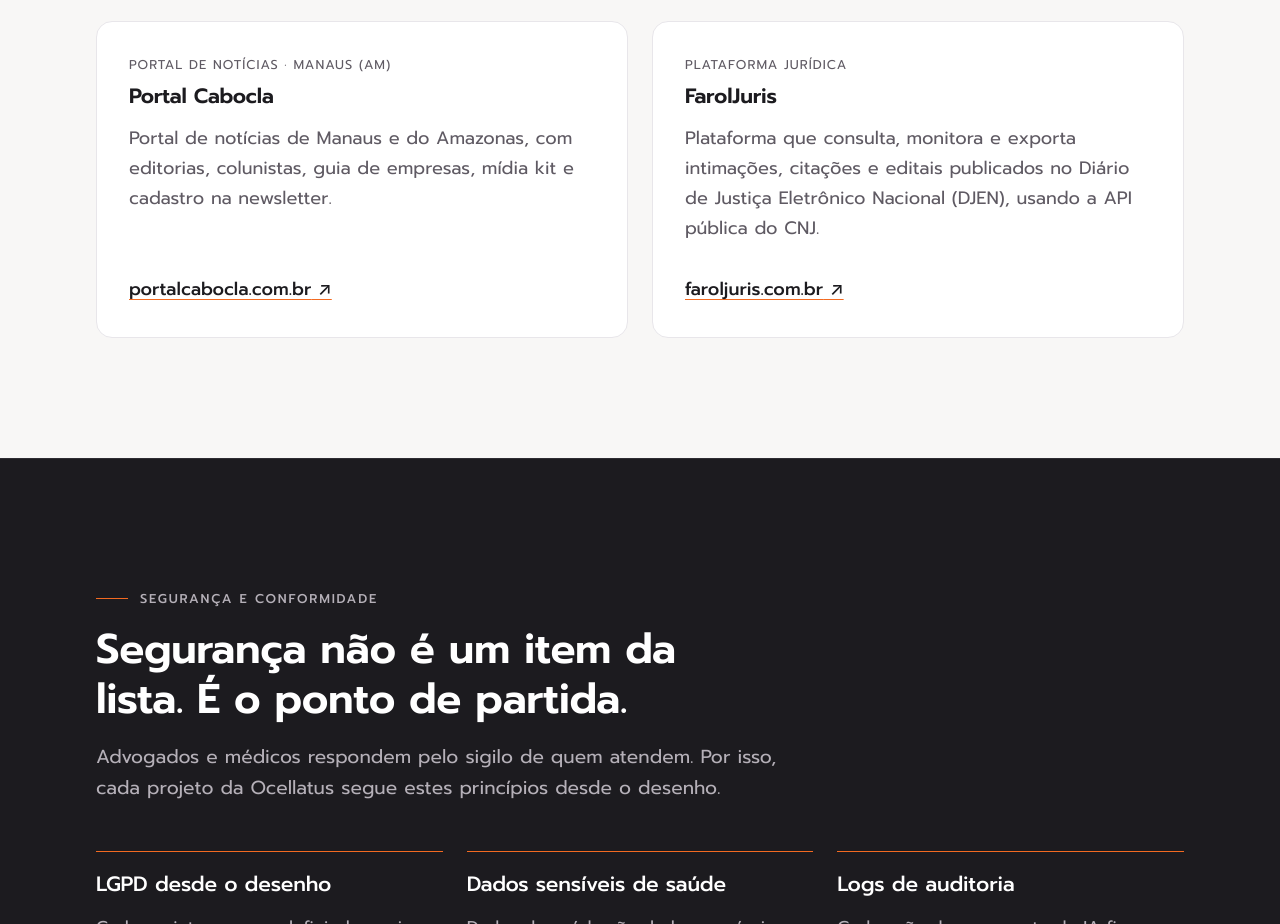
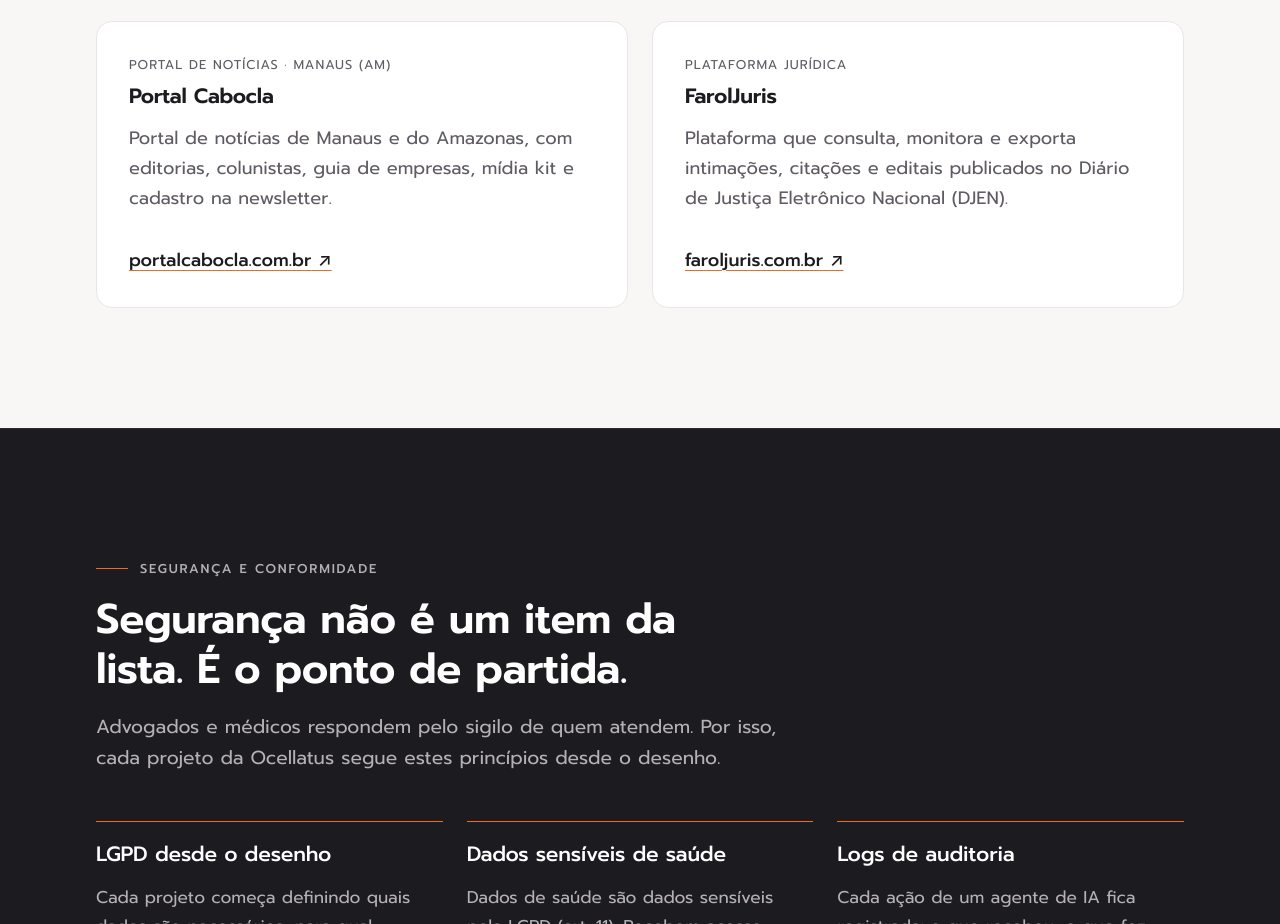
Before and after one commit to OcellatusLab/OcellatusLab.github.io, a plain HTML site: page index.html in a window 1280 px wide. Shown: the part 6354-7278 px from the top of the page. Drawn offline with Linux system fonts and the light colour scheme.

Commit message:
Encurta a descrição do FarolJuris
Co-Authored-By: Claude Opus 5.5 <noreply@anthropic.com>
Claude-Session: https://claude.ai/code/session_01BFRNDDefPXbnCSYtgaRbXQ

```diff
--- a/index.html
+++ b/index.html
@@ -444,7 +444,7 @@
           <li class="cartao projeto revelar">
             <p class="projeto__tipo">Plataforma jurídica</p>
             <h3>FarolJuris</h3>
-            <p>Plataforma que consulta, monitora e exporta intimações, citações e editais publicados no Diário de Justiça Eletrônico Nacional (DJEN), usando a API pública do CNJ.</p>
+            <p>Plataforma que consulta, monitora e exporta intimações, citações e editais publicados no Diário de Justiça Eletrônico Nacional (DJEN).</p>
             <p class="projeto__link"><a href="http://faroljuris.com.br/" target="_blank" rel="noopener noreferrer">faroljuris.com.br<span class="visualmente-oculto"> (abre em nova aba)</span></a></p>
           </li>
         </ul>
```
Also changed, not shown: llms-full.txt.
